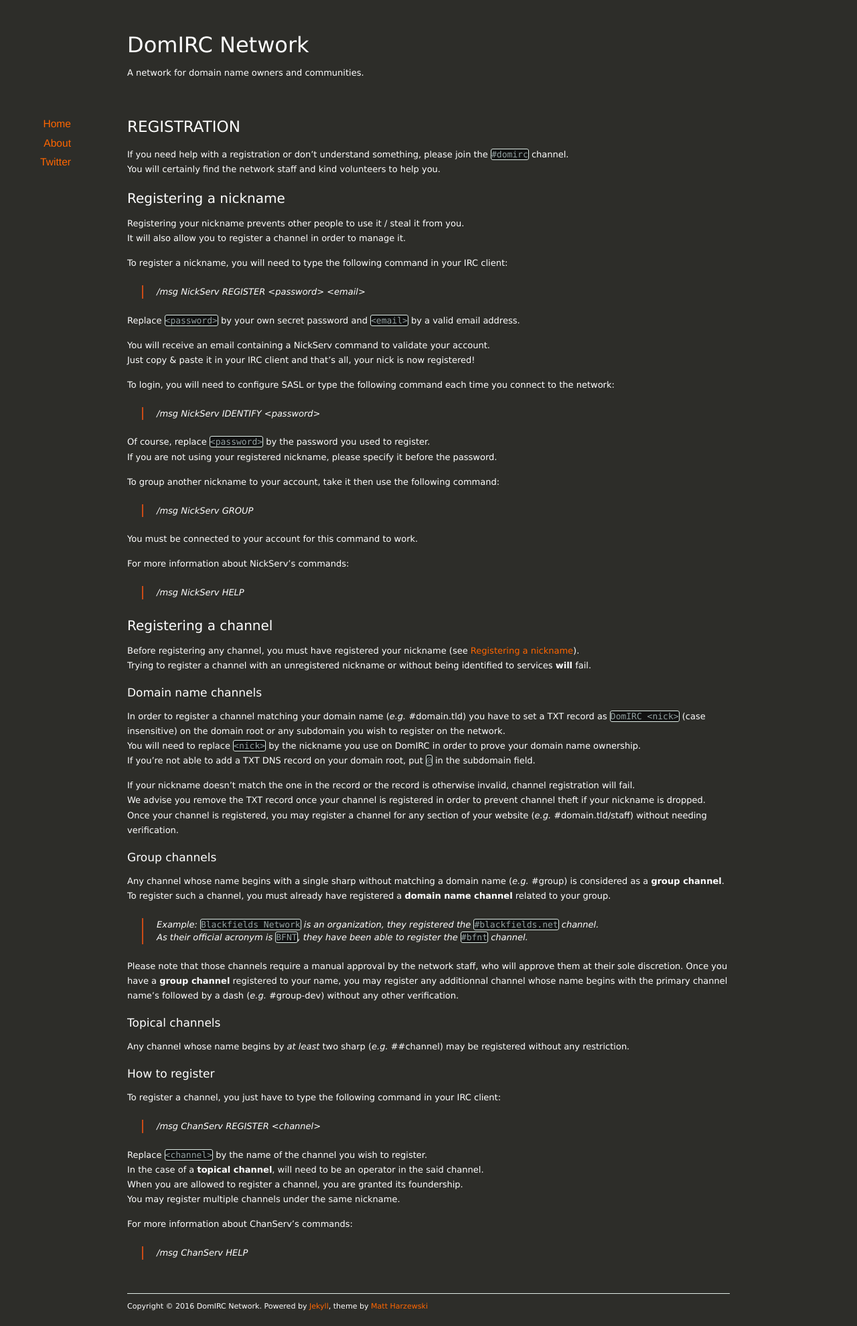
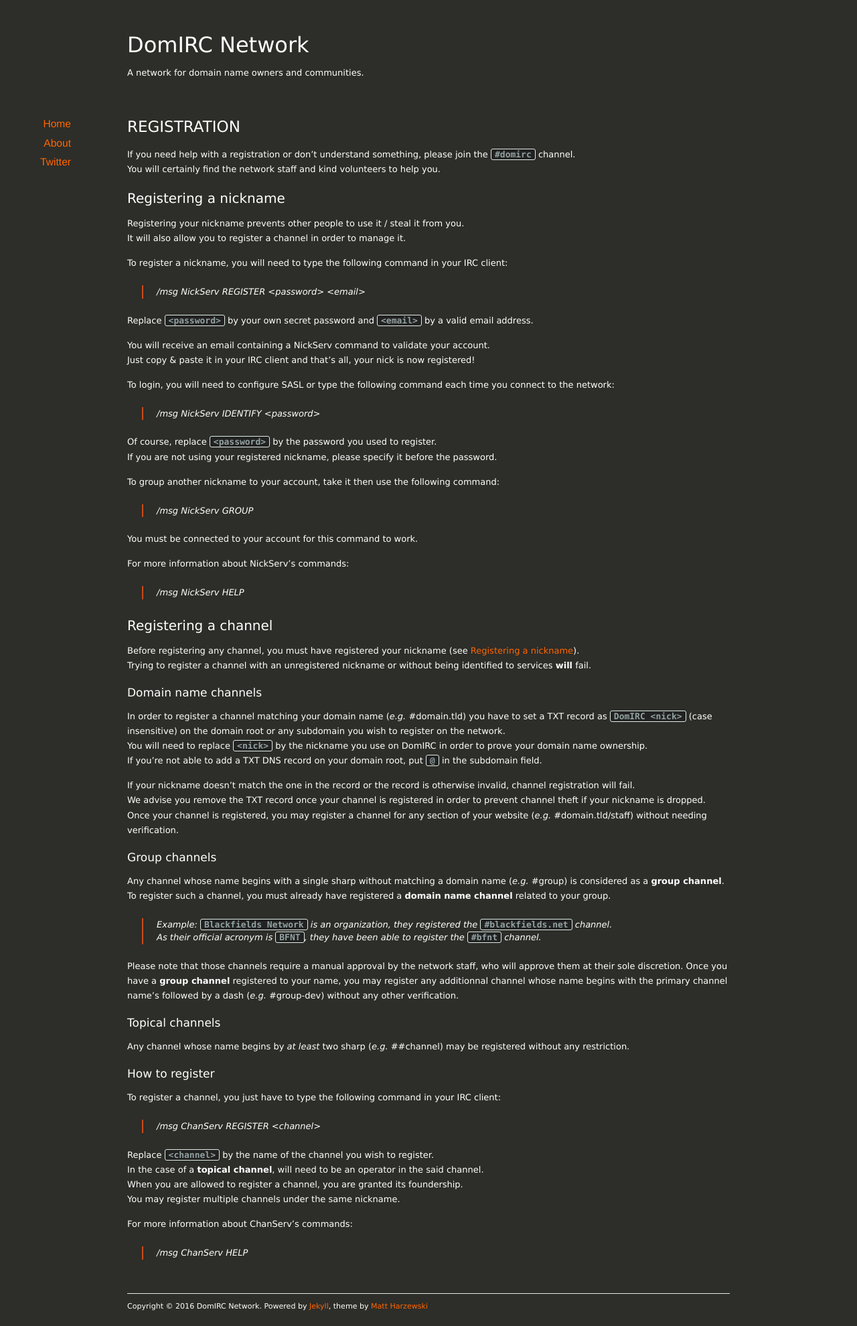
Before and after one commit to DomIRC/domirc.github.io, a Jekyll site: the page built from registration/index.markdown, in a window 1280 px wide. Shown: the whole page at 67% size. Built offline with Jekyll 4.4.1, drawn with Linux system fonts in a browser that asks for light colours; nearby versions of some CDN libraries.

Commit message:
inline code style changes

```diff
--- a/assets/css/style.css
+++ b/assets/css/style.css
@@ -56,10 +56,12 @@
 
 code {
     font: 1em Monaco, Courier, Monospace;
-	background-color: #111111;
+	background-color: #222222;
+	font-weight: bold;
 	color: #93a1a1;
 	border: 1px solid #DFECE6;
     border-radius: 3px 3px 3px 3px;
+	padding: 0 5px 0 5px;
 }
 
 blockquote {
```
